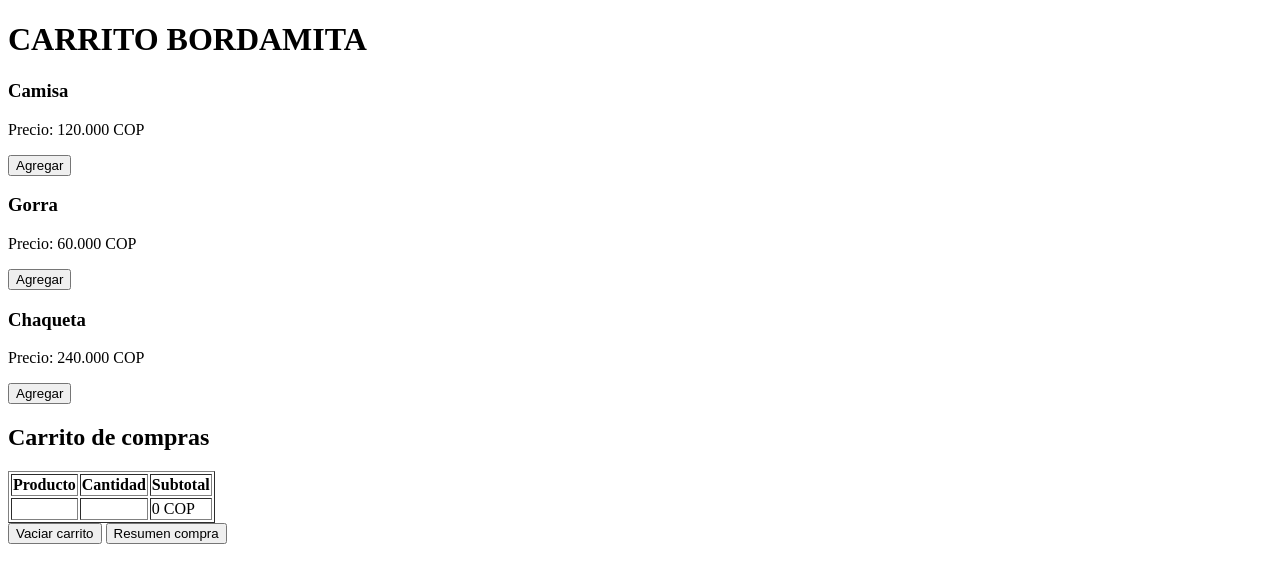
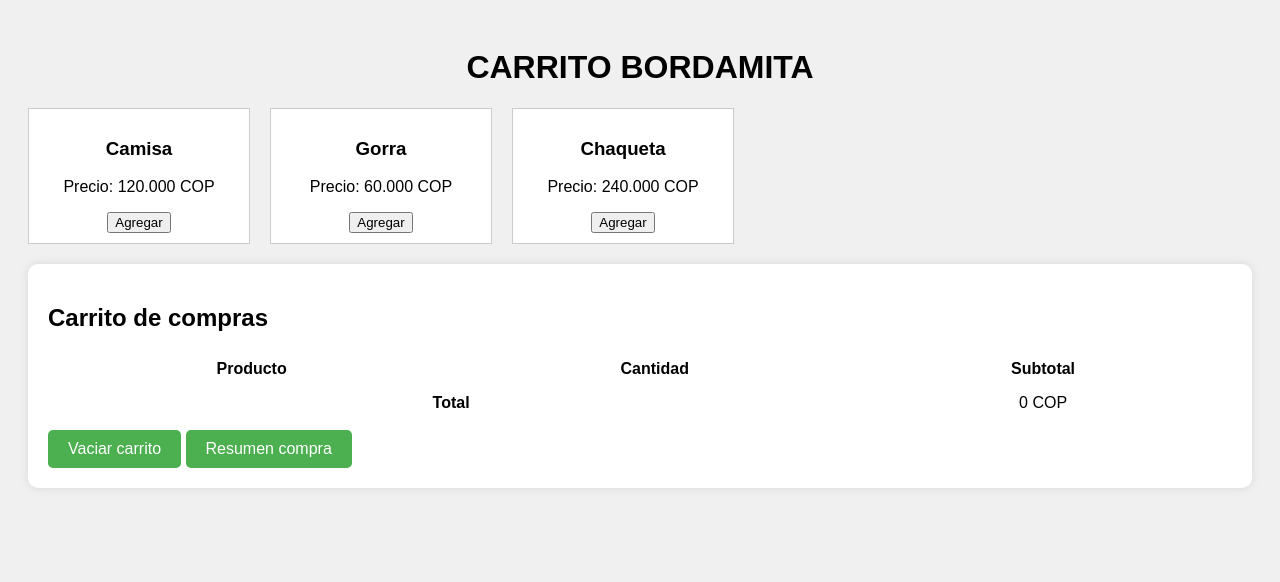
Before and after one commit to danielcp08/entrega-final-JavaScript, a plain HTML site: page index.html in a window 1280 px wide. Both pictures are taken after a click on the button "Vaciar carrito". Drawn offline with Linux system fonts and the light colour scheme; files that its build step writes are made by us from their sources.

Commit message:
first commit

```diff
--- a/index.html
+++ b/index.html
@@ -3,29 +3,37 @@
 <head>
     <meta charset="UTF-8">
     <meta name="viewport" content="width=device-width, initial-scale=1.0">
-    <title>Document</title>
+    <title>Carrito Bordamita</title>
+    <link rel="stylesheet" href="styles.css">
 </head>
 <body>
 
     <h1>CARRITO BORDAMITA</h1>
 
-    <div id="productos"></div> <div id="carrito">
+    <div id="productos"></div>
+    <div id="carrito">
         <h2>Carrito de compras</h2>
-        <table border=1>
+        <table id="tabla-carrito">
+            <thead>
                 <tr>
                     <th>Producto</th>
                     <th>Cantidad</th>
                     <th>Subtotal</th>
                 </tr>
+            </thead>
+            <tbody id="tbody-carrito">
+                <!-- Aquí se agregarán los ítems del carrito -->
+            </tbody>
+            <tfoot>
                 <tr>
-                <td id="total-producto"></td>
-                <td id="total-cantidad"></td>
-                <td id="total-subtotal"></td>
+                    <td colspan="2"><strong>Total</strong></td>
+                    <td id="total-carrito"></td>
                 </tr>
+            </tfoot>
         </table>
-        <button onclick="vaciarCarrito()">Vaciar carrito</button>
-        <button onclick="mostrarResumenCompra()">Resumen compra</button>
-
+        <button id="vaciar-carrito">Vaciar carrito</button>
+        <button id="resumen-compra">Resumen compra</button>
+        <div id="resumen-compra-detalle"></div>
     </div>
 
     <script src="index.js"></script>
--- a/index.js
+++ b/index.js
@@ -7,10 +7,15 @@ const productos = {
 let carrito = {};
 let total = 0;
 
+document.addEventListener("DOMContentLoaded", function() {
+    mostrarBienvenida();
+    mostrarProductos();
+    cargarCarritoDesdeStorage();
+});
+
 function mostrarBienvenida() {
     alert("¡Bienvenido a la tienda virtual de Bordamita!");
 }
-
 
 function mostrarProductos() {
     const contenedorProductos = document.getElementById("productos");
@@ -18,15 +23,23 @@ function mostrarProductos() {
 
     for (const [producto, precio] of Object.entries(productos)) {
         const elementoProducto = document.createElement("div");
+        elementoProducto.classList.add("producto");
         elementoProducto.innerHTML = `
             <h3>${producto}</h3>
             <p>Precio: ${precio.toLocaleString('es-CO')} COP</p>
-            <button onclick="agregarProducto('${producto}')">Agregar</button>
+            <button class="btn-agregar" data-producto="${producto}">Agregar</button>
         `;
-    contenedorProductos.appendChild(elementoProducto);
+        contenedorProductos.appendChild(elementoProducto);
     }
+
+    const botonesAgregar = document.querySelectorAll(".btn-agregar");
+    botonesAgregar.forEach(btn => {
+        btn.addEventListener("click", () => {
+            const producto = btn.getAttribute("data-producto");
+            agregarProducto(producto);
+        });
+    });
 }
-
 
 function agregarProducto(producto) {
     const cantidadStr = prompt(`¿Cuántas unidades de ${producto} desea?`);
@@ -34,87 +47,117 @@ function agregarProducto(producto) {
 
     if (!isNaN(cantidad) && cantidad > 0) {
         if (!carrito[producto]) {
-        carrito[producto] = 0;
-    }
+            carrito[producto] = 0;
+        }
 
-    carrito[producto] += cantidad;
-    const precio = productos[producto];
-    const subtotal = precio * cantidad;
-    total += subtotal;
+        carrito[producto] += cantidad;
+        const precio = productos[producto];
+        const subtotal = calcularSubtotal(precio, cantidad);
+        total += subtotal;
 
-    actualizarCarrito();
+        actualizarCarrito();
+        guardarCarritoEnStorage();
         alert(`Se agregaron ${cantidad} unidades de ${producto} al carrito.`);
     } else {
         alert("Cantidad no válida. Ingrese un número mayor a 0.");
     }
 }
 
-function actualizarCarrito() {
-    const totalProducto = document.getElementById("total-producto");
-    const totalCantidad = document.getElementById("total-cantidad");
-    const totalSubtotal = document.getElementById("total-subtotal");
-
-    totalProducto.textContent = Object.keys(carrito).join(", ");
-    totalCantidad.textContent = Object.values(carrito).join(", ");
-    totalSubtotal.textContent = total.toLocaleString('es-CO') + " COP";
+function calcularSubtotal(precio, cantidad) {
+    const precioConDescuento = calcularDescuento(cantidad, precio);
+    return precioConDescuento * cantidad;
 }
 
+function actualizarCarrito() {
+    const tbodyCarrito = document.getElementById("tbody-carrito");
+    tbodyCarrito.innerHTML = ""; // Limpiamos el contenido previo
 
-function calcularDescuento(cantidad, precio) {
-    if (cantidad >= 5) {
-      const descuento = precio * 0.1; // 10% de descuento
-    return precio - descuento;
-    } else {
-    return precio;
+    for (const [producto, cantidad] of Object.entries(carrito)) {
+        const precio = productos[producto];
+        const subtotal = calcularSubtotal(precio, cantidad);
+
+        const fila = document.createElement("tr");
+        fila.innerHTML = `
+            <td>${producto}</td>
+            <td>${cantidad}</td>
+            <td>${subtotal.toLocaleString('es-CO')} COP</td>
+        `;
+        tbodyCarrito.appendChild(fila);
+    }
+
+    const totalCarrito = document.getElementById("total-carrito");
+    totalCarrito.textContent = total.toLocaleString('es-CO') + " COP";
+}
+
+function guardarCarritoEnStorage() {
+    localStorage.setItem("carrito", JSON.stringify(carrito));
+    localStorage.setItem("total", total.toString());
+}
+
+function cargarCarritoDesdeStorage() {
+    const carritoGuardado = localStorage.getItem("carrito");
+    const totalGuardado = localStorage.getItem("total");
+
+    if (carritoGuardado) {
+        carrito = JSON.parse(carritoGuardado);
+        total = parseInt(totalGuardado) || 0;
+        actualizarCarrito();
     }
 }
-
-
-function mostrarPrecioFinal(producto, precio, cantidad) {
-    const precioConDescuento = calcularDescuento(cantidad, precio);
-    const totalConDescuento = precioConDescuento * cantidad;
-
-    console.log(`Producto: ${producto}`);
-    console.log(`Precio unitario: ${precio.toLocaleString('es-CO')} COP`);
-    console.log(`Cantidad: ${cantidad}`);
-    console.log(`Precio con descuento: ${precioConDescuento.toLocaleString('es-CO')} COP`);
-    console.log(`Total con descuento: ${totalConDescuento.toLocaleString('es-CO')} COP`);
-}
-
-
-function eliminarProducto(producto) {
-    if (carrito[producto]) {
-        delete carrito[producto];
-        actualizarCarrito();
-        alert(`El producto ${producto} ha sido eliminado del carrito.`);
-    } else {
-        alert(`El producto ${producto} no está en el carrito.`);
-    }
-}
-
 
 function vaciarCarrito() {
     carrito = {};
     total = 0;
     actualizarCarrito();
+    guardarCarritoEnStorage();
+    document.getElementById("resumen-compra-detalle").innerHTML = ""; // Limpiar resumen de compra
     alert("El carrito ha sido vaciado.");
 }
 
+function mostrarResumenCompra() {
+    const resumenCompraDetalle = document.getElementById("resumen-compra-detalle");
+    resumenCompraDetalle.innerHTML = ""; // Limpiamos el contenido previo
 
-function mostrarResumenCompra() {
     if (Object.keys(carrito).length === 0) {
-    alert("El carrito está vacío.");
-    return;
+        resumenCompraDetalle.textContent = "El carrito está vacío.";
+        return;
     }
 
-    console.log("**Resumen de compra**");
+    const fragmento = document.createDocumentFragment();
+
     for (const [producto, cantidad] of Object.entries(carrito)) {
-    const precio = productos[producto];
-    mostrarPrecioFinal(producto, precio, cantidad);
+        const precio = productos[producto];
+        const subtotal = calcularSubtotal(precio, cantidad);
+
+        const itemResumen = document.createElement("div");
+        itemResumen.classList.add("item-resumen");
+        itemResumen.innerHTML = `
+            <p><strong>Producto:</strong> ${producto}</p>
+            <p><strong>Cantidad:</strong> ${cantidad}</p>
+            <p><strong>Precio unitario:</strong> ${precio.toLocaleString('es-CO')} COP</p>
+            <p><strong>Subtotal:</strong> ${subtotal.toLocaleString('es-CO')} COP</p>
+            <hr>
+        `;
+        fragmento.appendChild(itemResumen);
     }
-    console.log(`Total: ${total.toLocaleString('es-CO')} COP`);
+
+    resumenCompraDetalle.appendChild(fragmento);
+    const totalCompra = document.createElement("p");
+    totalCompra.innerHTML = `<strong>Total: </strong>${total.toLocaleString('es-CO')} COP`;
+    resumenCompraDetalle.appendChild(totalCompra);
 }
 
+function calcularDescuento(cantidad, precio) {
+    if (cantidad >= 5) {
+        const descuento = precio * 0.1; // 10% de descuento
+        return precio - descuento;
+    } else {
+        return precio;
+    }
+}
 
-mostrarBienvenida();
-mostrarProductos();
+const btnVaciarCarrito = document.getElementById("vaciar-carrito");
+btnVaciarCarrito.addEventListener("click", vaciarCarrito);
+
+const btnResumenCompra = document.getElementById("resumen-compra");
+btnResumenCompra.addEventListener("click", mostrarResumenCompra);
--- /dev/null
+++ b/style/styles.css
@@ -0,0 +1,57 @@
+body {
+    font-family: Arial, sans-serif;
+    background-color: #f0f0f0;
+    padding: 20px;
+}
+
+h1 {
+    text-align: center;
+}
+
+#productos {
+    display: flex;
+    flex-wrap: wrap;
+    gap: 20px;
+}
+
+#productos div {
+    width: 200px;
+    padding: 10px;
+    border: 1px solid #ccc;
+    background-color: #fff;
+    text-align: center;
+}
+
+#carrito {
+    margin-top: 20px;
+    background-color: #fff;
+    padding: 20px;
+    border-radius: 10px;
+    box-shadow: 0 0 10px rgba(0, 0, 0, 0.1);
+}
+
+#carrito table {
+    width: 100%;
+    margin-top: 10px;
+    border-collapse: collapse;
+}
+
+#carrito th, #carrito td {
+    padding: 8px;
+    text-align: center;
+}
+
+#vaciar-carrito, #resumen-compra {
+    margin-top: 10px;
+    padding: 10px 20px;
+    font-size: 16px;
+    background-color: #4CAF50;
+    color: white;
+    border: none;
+    cursor: pointer;
+    border-radius: 5px;
+}
+
+#vaciar-carrito:hover, #resumen-compra:hover {
+    background-color: #45a049;
+}
```
Also changed, not shown: 1 other file. Lines whose indentation alone changed are shown as unchanged.
